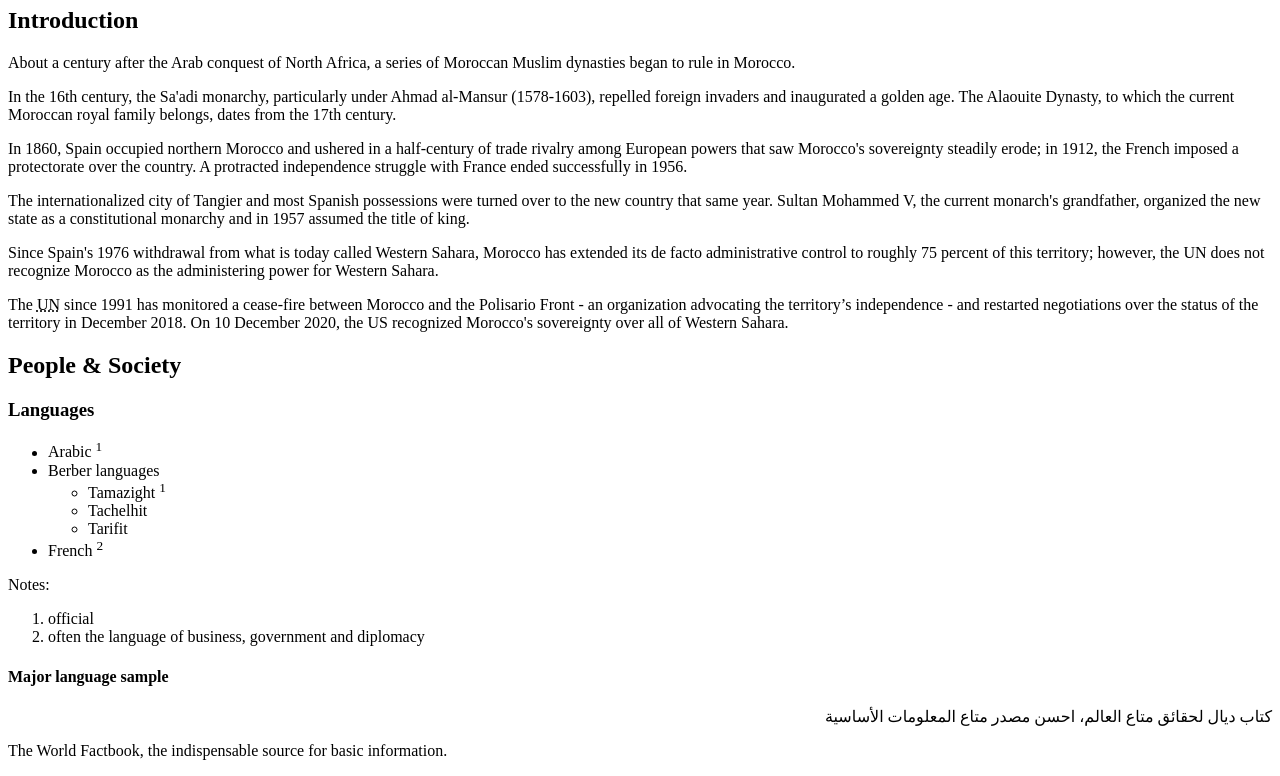
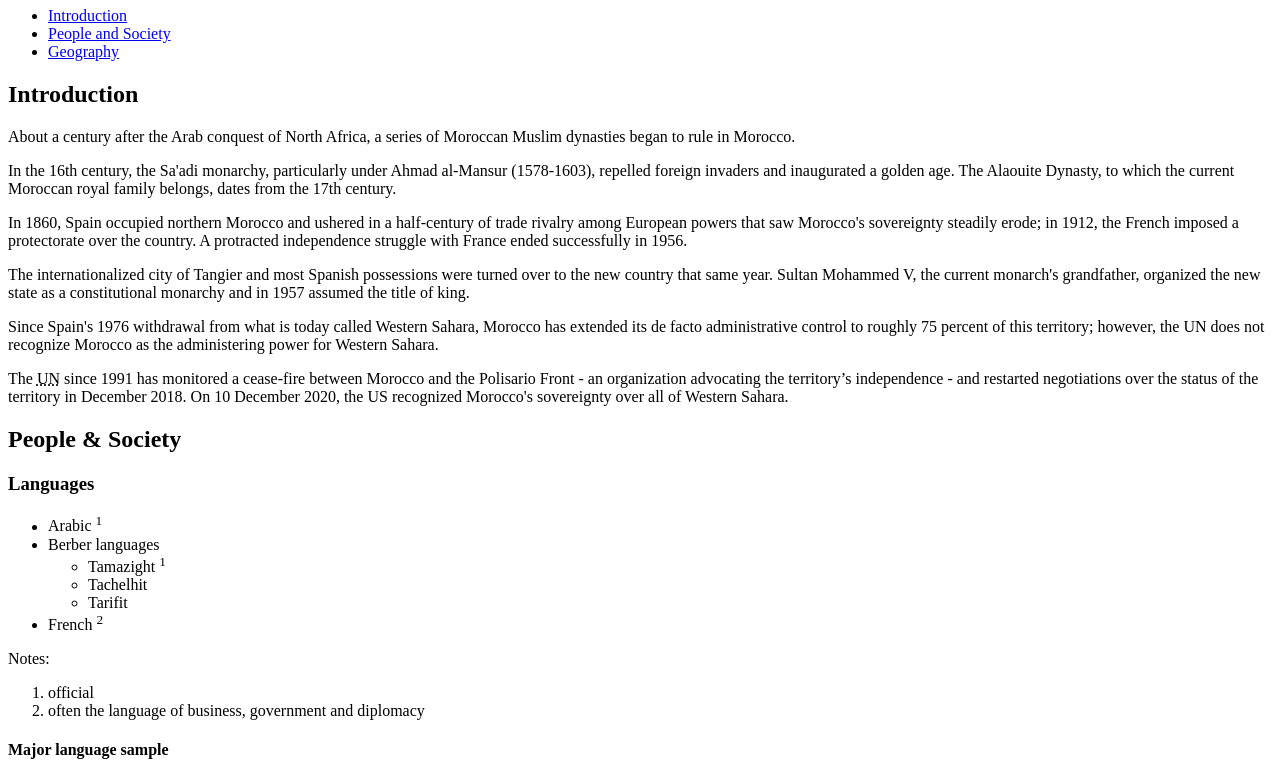
Before and after one commit to mxc1910/class-demos, a plain HTML site: page week-07/thursday/morocco.html in a window 1280 px wide. Shown: the part 73-849 px from the top of the page. Drawn offline with Linux system fonts and the light colour scheme.

Commit message:
Fixed morocco.html.

```diff
--- a/week-07/thursday/morocco.html
+++ b/week-07/thursday/morocco.html
@@ -12,6 +12,11 @@
     </header>
 
     <nav>
+      <ul>
+        <li><a href="#introduction">Introduction</a></li>
+        <li><a href="#people-and-society">People and Society</a></li>
+        <li><a href="#government">Geography</a></li>
+      </ul>
     </nav>
 
     <main>
```
